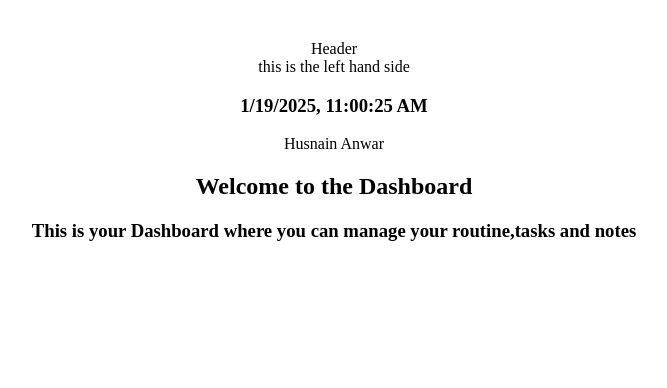
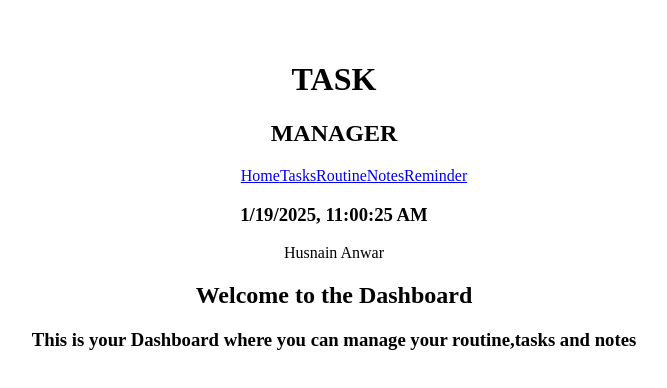
Before and after one commit to Nainuu/TaskManager, a React (Vite) app in the folder frontend/task-manager-frontend/: page /dashboard in a window 1280 px wide. Shown: the top 388 px of the page, without its empty margins (306-973 px from the left). Built offline with nearby package versions, Linux system fonts and the light colour scheme.

Commit message:
some changes in the dashboard

```diff
--- a/frontend/task-manager-frontend/src/App.jsx
+++ b/frontend/task-manager-frontend/src/App.jsx
@@ -12,9 +12,7 @@ import Dashboard from './pages/Dashboard';
 export default function App() {
   return (
     <div>
-      <Header/>
       <Router>
-
           <Routes>
             <Route path="/" element={<Landing/>} />
             <Route path="/login" element={<Login/>} />
--- a/frontend/task-manager-frontend/src/componenets/tasks/Header.jsx
+++ b/frontend/task-manager-frontend/src/componenets/tasks/Header.jsx
@@ -1,9 +1,23 @@
 import React from 'react'
+import { useNavigate , Link } from 'react-router'
 
 const Header = () => {
+  const navigate = useNavigate();
   return (
     <div>
-      Header
+      <div>
+          <h1>TASK</h1>
+          <h2>MANAGER</h2>
+      </div>
+      <nav>
+          <ul>
+              <Link to='/dashboard'>Home</Link>
+              <Link to='/task'>Tasks</Link>
+              <Link to='/routines'>Routine</Link>
+              <Link to='/notes'>Notes</Link>
+              <Link to='/reminder'>Reminder</Link>
+          </ul>
+      </nav>
     </div>
   )
 }
--- a/frontend/task-manager-frontend/src/pages/Dashboard.jsx
+++ b/frontend/task-manager-frontend/src/pages/Dashboard.jsx
@@ -1,6 +1,7 @@
 import React from 'react'
-import { useNavigate } from 'react-router'
+import { useNavigate , Link } from 'react-router'
 import Date from '../componenets/shared/Date';
+import Header from '../componenets/tasks/Header';
 
 
 export default function Dashboard() {
@@ -8,9 +9,7 @@ export default function Dashboard() {
 
   return (
     <div>
-        <div>
-            this is the left hand side
-        </div>
+        <Header />
         <div>
             {/* right hand side */}
             <div>
```
